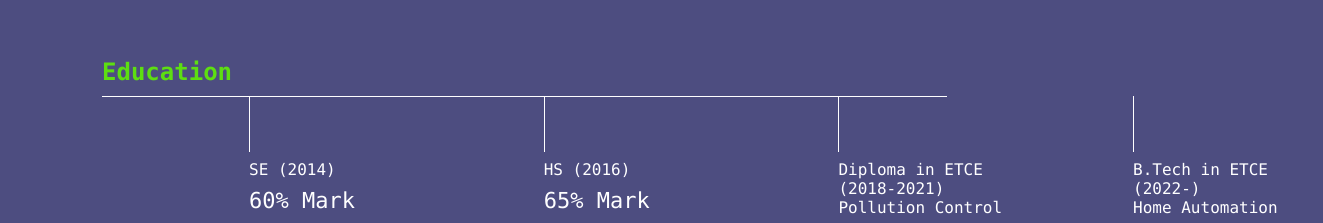
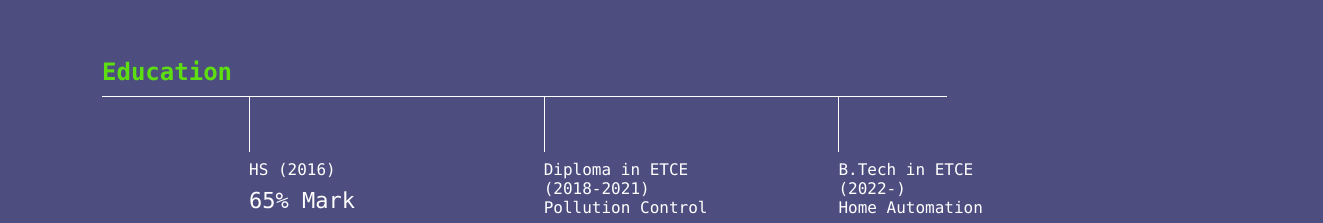
Before and after one commit to PritySarkar1998/Portfolio-Site, a plain HTML site: page index.html in a window 1280 px wide. Shown: the part 651-874 px from the top of the page, 1323 px wide, since content can reach past the window. Drawn offline with nearby package versions, Linux system fonts and the light colour scheme.

Commit message:
Update index.html

```diff
--- a/index.html
+++ b/index.html
@@ -33,10 +33,6 @@
         <section class="SecondSection">
             <h2>Education</h2>
             <div class="box">
-                <div class="vertical">
-                    <div class="vertical-title">SE  (2014)</div>
-                    <div class="vertical-desc">60% Mark</div>
-                </div>
                 <div class="vertical">
                     <div class="vertical-title">HS  (2016)</div>
                     <div class="vertical-desc">65% Mark</div>
```
